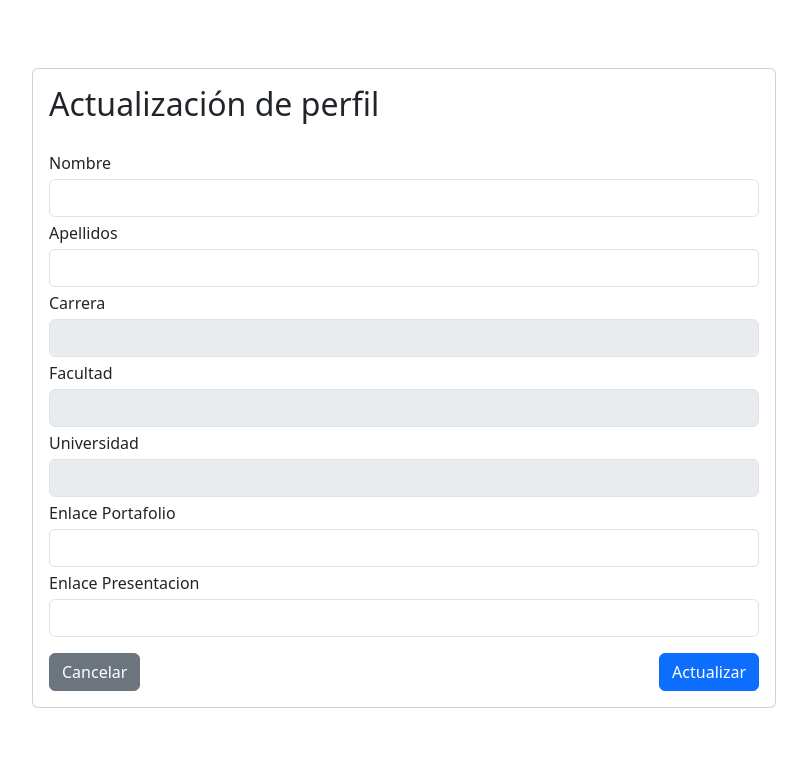
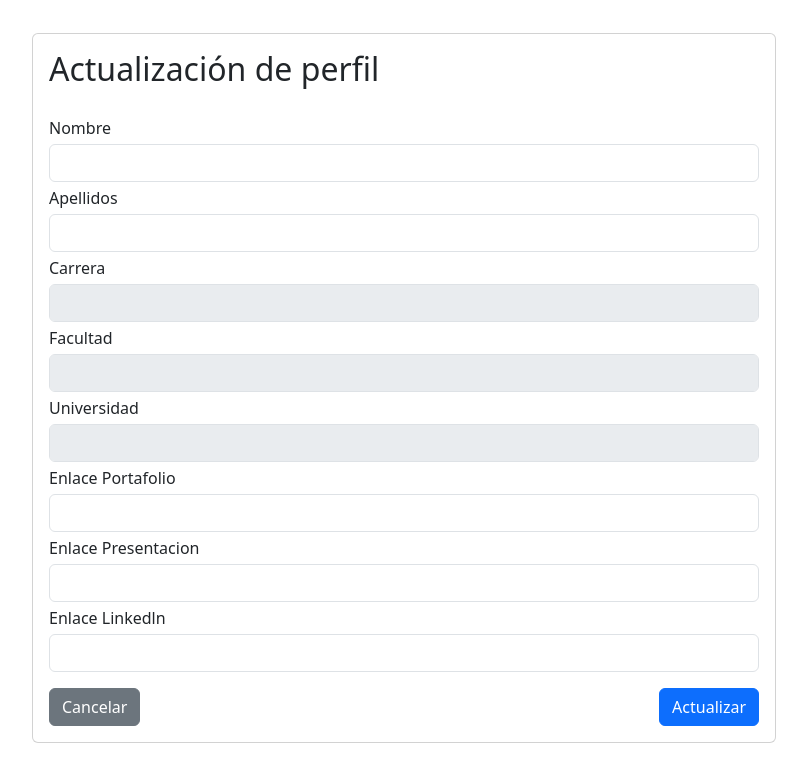
Before and after one commit to Gery81299/front_TADG6, a React (Create React App) app: page /editProfile in a window 1280 px wide. Shown: the top 782 px of the page, without its empty margins (236-1043 px from the left). Built offline with nearby package versions, Linux system fonts and the light colour scheme; no server answers; sample sign-in values are in the browser's storage.

Commit message:
ACTUALIZACION PROYECTO

```diff
--- a/src/AppRouter.jsx
+++ b/src/AppRouter.jsx
@@ -1,13 +1,13 @@
 import React from "react";
 import { Route, BrowserRouter as Router, Routes } from "react-router-dom";
 import { Principal } from "./components/Principal";
+import { CreateProject } from "./components/createProject";
 import { EditProfile } from "./components/editProfile";
+import { Inicio } from "./components/inicio";
 import { Login } from "./components/login";
 import { Profile } from "./components/profile";
 import { Projects } from "./components/projects";
-import {ViewProject} from "./components/viewProject";
-import {CreateProject} from "./components/createProject";
-import {Inicio} from "./components/inicio";
+import { ViewProject } from "./components/viewProject";
 
 
 
--- a/src/components/createProject.jsx
+++ b/src/components/createProject.jsx
@@ -1,4 +1,3 @@
-import axios from "axios";
 import React, { useEffect, useState } from "react";
 import Principal from "./Principal";
 
@@ -70,6 +69,10 @@ export const CreateProject = (props) => {
         window.location.href = "Projects";
       }
 
+      const handleCrear = async() => {
+        window.location.href = "Projects"
+      }
+
       const handleInicio = async() => {
         window.location.href = "Principal";
       }
@@ -129,7 +132,7 @@ export const CreateProject = (props) => {
                             <div className="d-flex justify-content-center align-items-center">
                                 <div className="form-group d-flex justify-content-between mt-3">
                                 <button type="button" className="btn btn-secondary m-2" onClick={() => handleRegresar()}>Regresar</button>
-                                <button type="button" className="btn btn-primary m-2">Crear</button>
+                                <button type="button" className="btn btn-primary m-2" onClick={() => handleCrear()}>Crear</button>
                                 </div>
                             </div>
                         </nav>
--- a/src/components/editProfile.jsx
+++ b/src/components/editProfile.jsx
@@ -1,6 +1,5 @@
-import React, { useState, useEffect } from "react";
 import axios from "axios";
-import { useNavigate } from "react-router-dom";
+import React, { useEffect, useState } from "react";
 import './login.css';
 
 export const EditProfile = () => {
@@ -12,6 +11,7 @@ export const EditProfile = () => {
     const [universidad, setUniversidad] = useState('');
     const [enlacePortafolio, setEnlacePortafolio] = useState('');
     const [enlacePresentacion, setEnlacePresentacion] = useState('');
+    const [enlaceLinkedln, setEnlaceLinkedln] = useState('');
     //const [fotoPerfil, setFotoPerfil] = useState(null);
     //const [isLoggedIn, setIsLoggedIn] = useState(false); // Estado para controlar si el usuario está autenticado
 
@@ -27,6 +27,7 @@ export const EditProfile = () => {
         profileData["_Universidad"] = universidad;
         profileData["_Enlace_Portafolio"] = enlacePortafolio;
         profileData["_Enlace_Presentacion"] = enlacePresentacion;
+        profileData["_Enlace_Linkedln"] = enlaceLinkedln;
         //profileData["_Foto_Perfil"] = fotoPerfil;
 
         try {
@@ -61,6 +62,7 @@ export const EditProfile = () => {
             setUniversidad(response.data["_Universidad"]);
             setEnlacePortafolio(response.data["_Enlace_Portafolio"]);
             setEnlacePresentacion(response.data["_Enlace_Presentacion"]);
+            setEnlaceLinkedln(response.data["_Enlace_Linkedln"]);
             //setFotoPerfil(response.data["_Foto_Perfil"]);
         } catch (error) {
             console.error("Error en la solicitud: ", error);
@@ -117,6 +119,10 @@ export const EditProfile = () => {
               <div className="form-group">
                 <label htmlFor="enlacePresentacion">Enlace Presentacion</label>
                 <input type="url" id="enlacePresentacion" name="enlacePresentacion" value={enlacePresentacion} onChange={(e) => setEnlacePresentacion(e.target.value)} className="form-control" required />
+              </div>
+              <div className="form-group">
+                <label htmlFor="enlacePortafolio">Enlace Linkedln</label>
+                <input type="url" id="enlacePortafolio" name="enlacePortafolio" value={enlaceLinkedln} onChange={(e) => setEnlaceLinkedln(e.target.value)} className="form-control" required />
               </div>
 
               <div className="form-group d-flex justify-content-between mt-3">
--- a/src/components/login.jsx
+++ b/src/components/login.jsx
@@ -46,7 +46,8 @@ export const Login = () => {
     if (isLoggedIn) {
         console.log("isLoggedIn");
         //window.location.href = "profile";
-        window.location.href = "Principal";
+        //window.location.href = "Principal";
+        window.location.href = "Projects";
     }
 
     return (
@@ -57,7 +58,8 @@ export const Login = () => {
                     <div className="row d-flex justify-content-center align-items-center h-100">
                     <div className="col-md-9 col-lg-6 col-xl-5">
                         <img
-                        src="https://mdbcdn.b-cdn.net/img/Photos/new-templates/bootstrap-login-form/draw2.webp"
+                        //src="https://mdbcdn.b-cdn.net/img/Photos/new-templates/bootstrap-login-form/draw2.webp"
+                        src="escudos.png"
                         className="img-fluid"
                         alt="Sample image"
                         />
--- a/src/components/profile.jsx
+++ b/src/components/profile.jsx
@@ -137,6 +137,15 @@ export const Profile = (props) => {
                     <p className="text-muted mb-0"><a href={profileData["_Enlace_Portafolio"]} target="_blank">Enlace portafolio / CV</a></p>
                   </div>
                 </div>
+                <hr />
+                <div className="row">
+                  <div className="col-sm-3">
+                    <p className="mb-0">Enlace Linkedln</p>
+                  </div>
+                  <div className="col-sm-9">
+                    <p className="text-muted mb-0"><a href={profileData["_Enlace_Linkedln"]} target="_blank">Enlace Linkedln</a></p>
+                  </div>
+                </div>
               </div>
             </div>
             <div className="row">
```
Also changed, not shown: public/escudos.png (added), public/logo-fisi.png (added).
